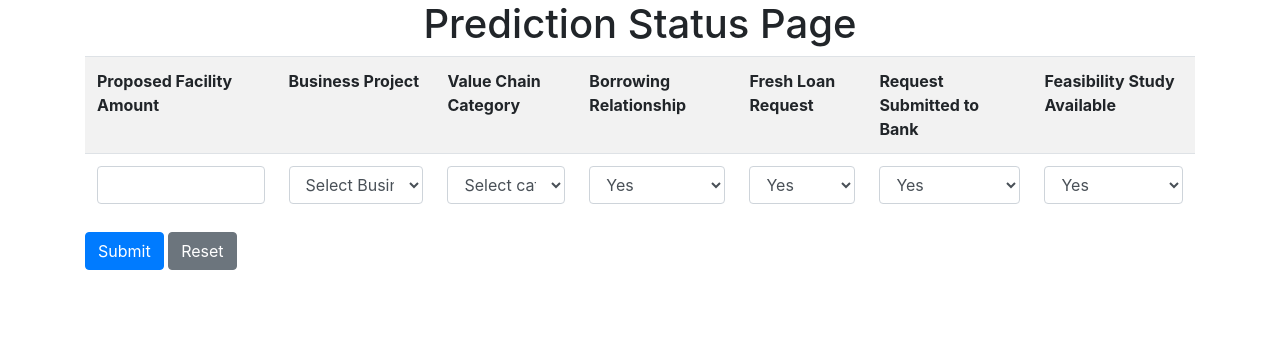
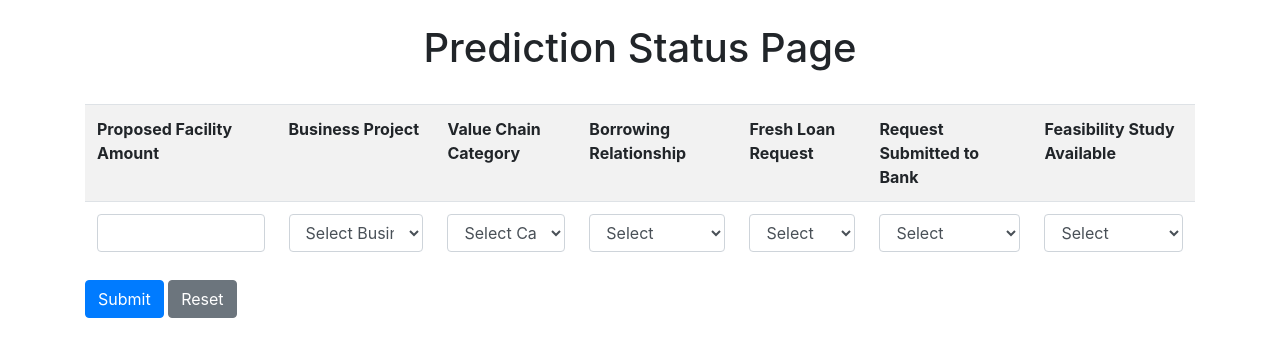
Before and after one commit to ogidaniel1/NRS, a Flask app: page / in a window 1280 px wide. Shown: the top 357 px of the page. Run offline with Flask 3, Linux system fonts and the light colour scheme; parts of the project's set-up code (start-up, migrations or seed data) failed here and were passed over; some libraries are stand-ins or nearby versions.

Commit message:
updating app.py

```diff
--- a/NR/NRApp/app.py
+++ b/NR/NRApp/app.py
@@ -1,16 +1,23 @@
-from flask import Flask, render_template, request
+
+from flask import Flask, render_template,flash, session, request
+from datetime import timedelta
+from flask_sqlalchemy  import SQLAlchemy
+import numpy as np
+
 import pickle, sqlite3
 
 
 app = Flask(__name__)
+app.secret_key = "hello"
 
 #declaring load model from ml codebase...pickle file
-cv = pickle.load(open("../notebook/catboost_model.pkl", 'rb'))
+cv = pickle.load(open("../notebook/xgboost.joblib", 'rb'))
 
 @app.route("/")
 #homepage route...........
 def home():
     #request from the user page............
+    flash("hello")
     return render_template("index.html")
 
 
@@ -21,13 +28,16 @@ def predict():
         # print()
     #all the list of features collected on the form as alist
 
-        feature_list = [
-            'business_project','proposed_facility_amount','value_chain_category','borrowing_relationship',
-            'fresh_loan_request','request_submitted_to_bank','feasibility_study_available'
-            ]
+        feature_list = [{
+            'BUSINESS_PROJECT':1, 'VALUE_CHAIN_CATEGORY':2,
+                          'BORROWING_RELATIONSHIP':1, 'FRESH_LOAN_REQUEST':1,
+                          'REQUEST_SUBMITTED_TO_BANK':1, 'FEASIBILITY_STUDY_AVAILABLE':0, 'PROPOSED_FACILITY_AMOUNT':2000000000
+            }]
 
-        features = [request.form[field] for field in feature_list] #getting values from the html form
-        prediction = cv.predict(features)
+        features = [request.form[field] for field in feature_list] #getting input values from the html form
+        feature= np.array[[features]]
+        print(feature)
+        prediction = cv.predict(feature)
         prediction = 1 if prediction == 1 else -1
 
         return render_template("index.html", prediction = prediction)
--- a/NR/NRApp/templates/index.html
+++ b/NR/NRApp/templates/index.html
@@ -2,12 +2,14 @@
 <html>
 
 <head>
-    <title>Form</title>
+    <title>NRS Prediction</title>
     <link rel="stylesheet" href="https://maxcdn.bootstrapcdn.com/bootstrap/4.0.0/css/bootstrap.min.css">
 
 <body>
+    <br>
     <div class="container">
         <h1 class="text-center">Prediction Status Page</h1>
+        <br>
         <form action="/predict" method="post">
             <table class="table table-striped">
                 <tr>
@@ -20,19 +22,19 @@
                     <th>Feasibility Study Available</th>
                 </tr>
                 <tr>
-                    </td>
-                    <td><input type="float" step="0.01" name="proposed_facility_amount" required class="form-control" value="{{proposed_facility_amount}}">
+                    <td><input type="float" step="0.01" name="PROPOSED_FACILITY_AMOUNT" required class="form-control" value="{{PROPOSED_FACILITY_AMOUNT}}">
                     </td>
                     <td>
-                    <select name="business_project" required class="form-control" value="{{business_project}}">
+                        <!-- s/n' -->
+                    <select name="BUSINESS_PROJECT" required class="form-control" value="{{BUSINESS_PROJECT}}">
                         <option value="">Select Business Type</option>
                         <option value="1">Exisiting</option>
                         <option value="0">Fresh</option>
                     </select>
                 </td>
                     <td>
-                        <select name="value_chain_category" required class="form-control" value="{{value_chain_category}}">
-                            <option value="">Select category</option>
+                        <select name="VALUE_CHAIN_CATEGORY" required class="form-control" value="{{VALUE_CHAIN_CATEGORY}}">
+                            <option value="">Select Category </option>
                             <option value="1">Pre-Upstream</option>
                             <option value="2">Upstream</option>
                             <option value="3">Midstream</option>
@@ -41,25 +43,29 @@
                         </select>
                     </td>
                     <td>
-                        <select name="borrowing_relationship" required class="form-control">
+                        <select name="BORROWING_RELATIONSHIP" required class="form-control">
+                            <option value="">Select</option>
                             <option value="1">Yes</option>
                             <option value="0">No</option>
                         </select>
                     </td>
                     <td>
-                        <select name="fresh_loan_request" required class="form-control">
+                        <select name="FRESH_LOAN_REQUEST" required class="form-control">
+                            <option value="">Select</option>
                             <option value="1">Yes</option>
                             <option value="0">No</option>
                         </select>
                     </td>
                     <td>
-                        <select name="request_submitted_to_bank" required class="form-control">
+                        <select name="REQUEST_SUBMITTED_TO_BANK" required class="form-control">
+                            <option value="">Select</option>
                             <option value="1">Yes</option>
                             <option value="0">No</option>
                         </select>
                     </td>
                     <td>
-                        <select name="feasibility_study_available" required class="form-control">
+                        <select name="FEASIBILITY_STUDY_AVAILABLE" required class="form-control">
+                            <option value="">Select</option>
                             <option value="1">Yes</option>
                             <option value="0">No</option>
                         </select>
```
Also changed, not shown: 1 other file.
